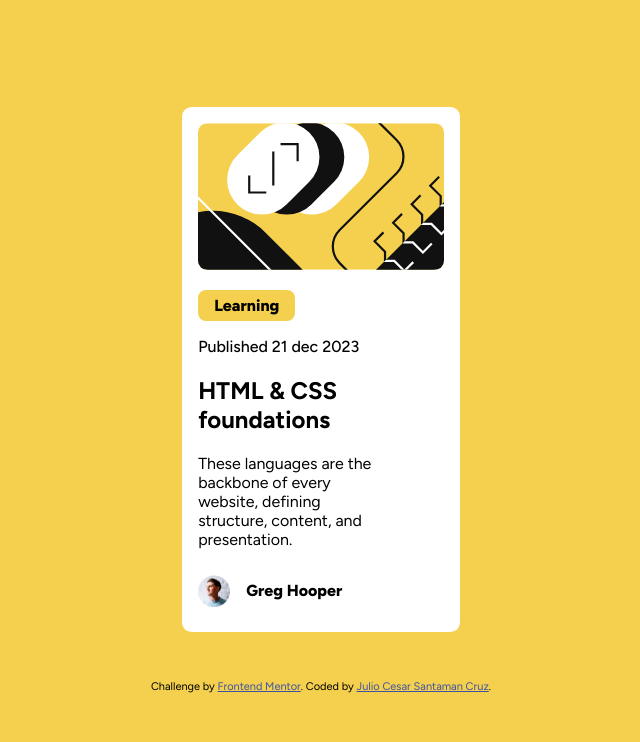
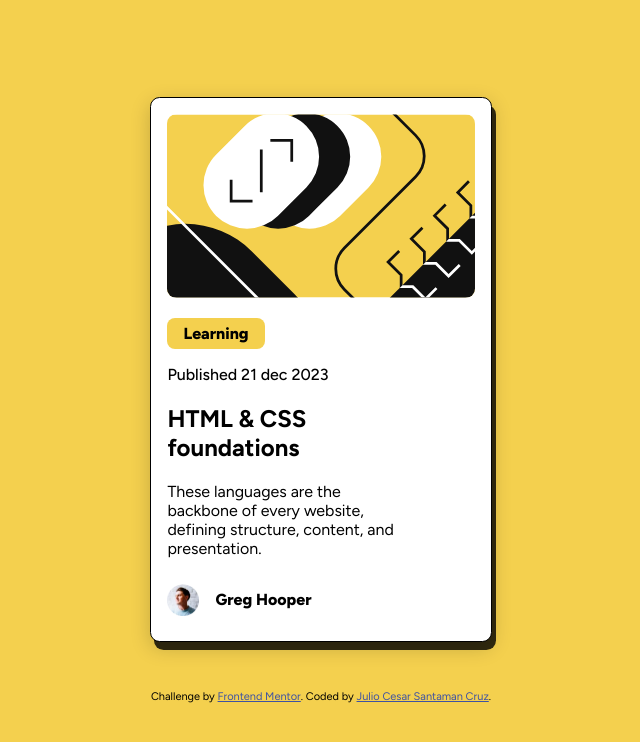
Before and after one commit to juliocsantaman/blog-preview-card, a plain HTML site: page index.html in a window 1536 px wide. Shown: the whole page, without its empty margins (447-1087 px from the left). Drawn offline with Linux system fonts and the light colour scheme.

Commit message:
Styles in the card.

```diff
--- a/css/index.css
+++ b/css/index.css
@@ -16,6 +16,8 @@ body {
   padding: 1rem;
   border-radius: 0.6rem;
   margin-bottom: 3rem;
+  box-shadow: 0.25rem 0.5rem rgba(0, 0, 0, 0.8), 0rem 0.375rem 1.25rem rgba(0, 0, 0, 0.19);
+  border: 0.063rem solid #000000;
 }
 
 .card__image-container {
@@ -99,6 +101,6 @@ body {
 /* XX-Large devices (larger desktops, 1400px and up) */
 @media (min-width: 1400px) {
   .card {
-    width: 16%;
+    width: 20%;
   }
 }
```
